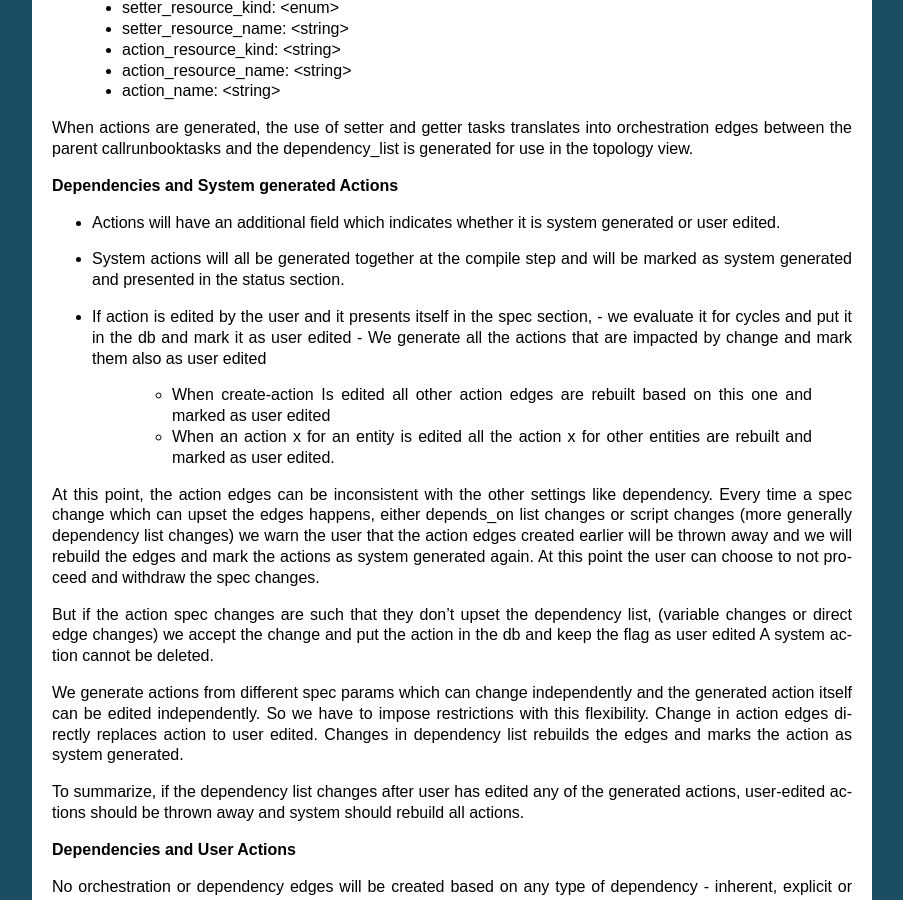
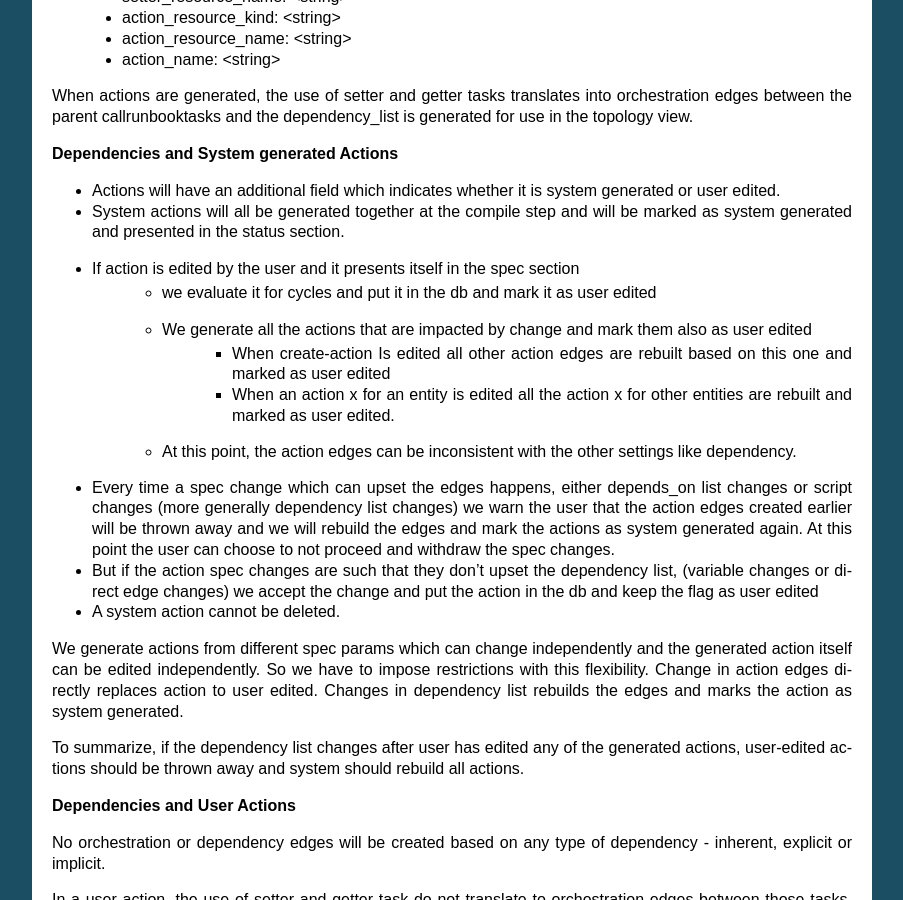
Before and after one commit to dawgfish/calm, a Sphinx documentation site: the page built from docs/nucalm/calm_workshop_nucalm_deepdive.rst, in a window 1280 px wide and 900 px high, scrolled down 5977 px. Shown: the whole window, without its empty margins (198-1101 px from the left). Built offline with Sphinx 7.4.7, drawn with Linux system fonts in a browser that asks for light colours; pages that are not in the unit, such as notebooks, are missing from menus.

```diff
--- a/docs/nucalm/calm_workshop_nucalm_deepdive.rst
+++ b/docs/nucalm/calm_workshop_nucalm_deepdive.rst
@@ -135,10 +135,10 @@ For example:
 
 Pass the script to a Lexer which will have two states:
 
-- **INITIAL**
+**INITIAL**
 The only token here will be ‘@@{’ which will switch the lexer to ACTIVE state, the rest of the buffer is all ignored.
 
-- **ACTIVE**
+**ACTIVE**
 Continue to grab everything from the buffer until ‘}@@’ which will switch the lexer back to INITIAL state.
 
 The part of the buffer that we grabbed in ACTIVE state can be evaluated directly without any special grammar for now, later this can be changed when we have the need for more complex stuff.
@@ -236,11 +236,12 @@ Deployment(s)
 Package(s)
      ↓
 Services(s)
+     ↓
 
 
 The reason Substrates sit above deployments is because all objects inherit properties of the substrate.
 
-*Parser*
+**Parser**
 
 The parser has 2 modes - the first is a lexer switch to consume everything in the buffer till a trigger (‘@@{’) is encountered and the second is a parser that will parse everything from ‘@@{‘ upto ‘}@@’ to generate our ast. Everything other than properties, built-in macros and dependencies is ignored, Epsilon’s macro parser will take care of that.
 
@@ -259,12 +260,12 @@ Dependencies in nuCalm only hold for system actions. They can be expressed in th
 
 **Dependency Types**
 
-- **Inherent dependencies**
+**Inherent dependencies**
 
 These are inherent to the model and no specification is necessary.
 For eg. Substrate has to be created before packages and services. Services have to be stopped before package is uninstalled etc. In terms of dependencies it translates into services depend on their packages which both depend on the underlying substrate. They are inherent to the system and used by system actions.
 
-- **Explicit dependencies**
+**Explicit dependencies**
 
 +They are expressed by depends_on list in the config section of different calm entities
 +Used only by system actions
@@ -279,7 +280,7 @@ When a system action is run in the context of a deployment, only the entities in
 
 When an action is run in the context of the service S2 alone, these dependencies don’t hold. We will not enforce any of the dependencies.
 
-- **Implicit dependencies calculated by the usage of macros in tasks**
+**Implicit dependencies calculated by the usage of macros in tasks**
 
 These dependencies are created within the context of a system action. Tasks can use variables and certain attributes from other entities. Mere usage of a variable in a task does not translate to a dependency. When a macro is used in a task and another task in the action sets the same, it translates in a dependency and an orchestration edge (the reverse of the dependency edge) in an action. A getter and setter on a variable have to be a part of the action.
 
@@ -313,17 +314,16 @@ When actions are generated, the use of setter and getter tasks translates into o
 
 - System actions will all be generated together at the compile step and will be marked as system generated and presented in the status section.
 
-- If action is edited by the user and it presents itself in the spec section,
-  - we evaluate it for cycles and put it in the db and mark it as user edited
-  - We generate all the actions that are impacted by change and mark them also as user edited
-    - When create-action Is edited all other action edges are rebuilt based on this one and marked as user edited
-    - When an action x for an entity is edited all the action x for other entities are rebuilt and marked as user edited.
+- If action is edited by the user and it presents itself in the spec section
+   - we evaluate it for cycles and put it in the db and mark it as user edited
+   - We generate all the actions that are impacted by change and mark them also as user edited
+      - When create-action Is edited all other action edges are rebuilt based on this one and marked as user edited
+      - When an action x for an entity is edited all the action x for other entities are rebuilt and marked as user edited.
 
-At this point, the action edges can be inconsistent with the other settings like dependency.
-Every time a spec change which can upset the edges happens, either depends_on list changes or script changes (more generally dependency list changes) we warn the user that the action edges created earlier will be thrown away and we will rebuild the edges and mark the actions as system generated again. At this point the user can choose to not proceed and withdraw the spec changes.
-
-But if the action spec changes are such that they don’t upset the dependency list,  (variable changes or direct edge changes) we accept the change and put the action in the db and keep the flag as user edited
-A system action cannot be deleted.
+   - At this point, the action edges can be inconsistent with the other settings like dependency.
+- Every time a spec change which can upset the edges happens, either depends_on list changes or script changes (more generally dependency list changes) we warn the user that the action edges created earlier will be thrown away and we will rebuild the edges and mark the actions as system generated again. At this point the user can choose to not proceed and withdraw the spec changes.
+- But if the action spec changes are such that they don’t upset the dependency list,  (variable changes or direct edge changes) we accept the change and put the action in the db and keep the flag as user edited
+- A system action cannot be deleted.
 
 We generate actions from different spec params which can change independently and the generated action itself can be edited independently. So we have to impose restrictions with this flexibility. Change in action edges directly replaces action to user edited. Changes in dependency list rebuilds the edges and marks the action as system generated.
 
```
